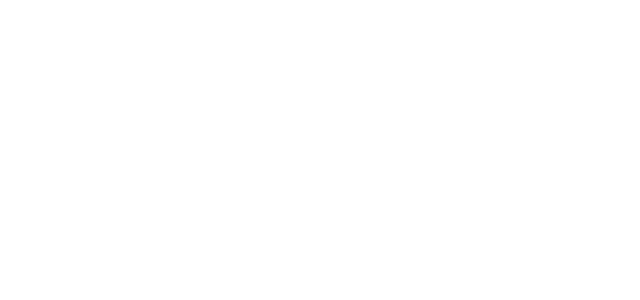
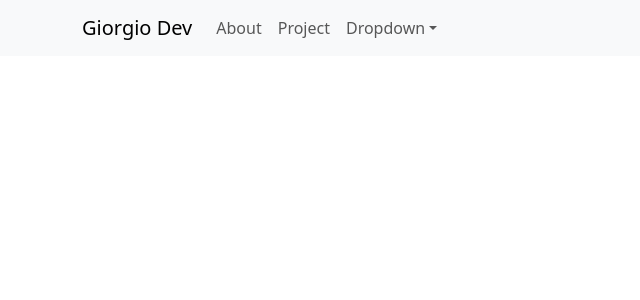
Before and after one commit to GiorgioMigliaccio08/Giorgio.dev, a React (Create React App) app: page / in a window 1280 px wide. Shown: the top 300 px of the page, without its empty margins (0-640 px from the left). Built offline with nearby package versions, Linux system fonts and the light colour scheme.

Commit message:
Modify App.js

```diff
--- a/src/App.js
+++ b/src/App.js
@@ -1,8 +1,15 @@
 import "./App.css";
+import "bootstrap/dist/css/bootstrap.min.css";
 import { BrowserRouter } from "react-router-dom";
-
+import Navbar from "./components/Navbar";
 function App() {
-  return <BrowserRouter></BrowserRouter>;
+  return (
+    <BrowserRouter>
+      <div>
+        <Navbar />
+      </div>
+    </BrowserRouter>
+  );
 }
 
 export default App;
```
